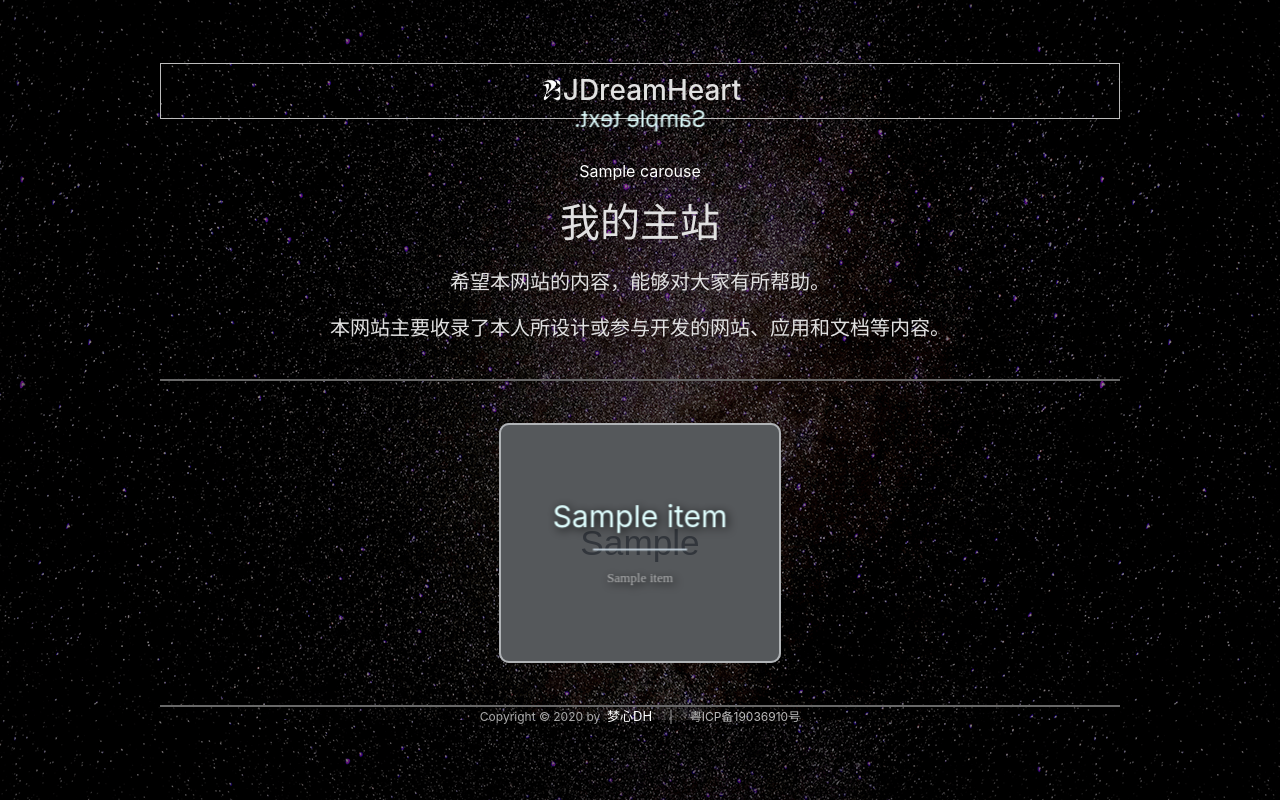
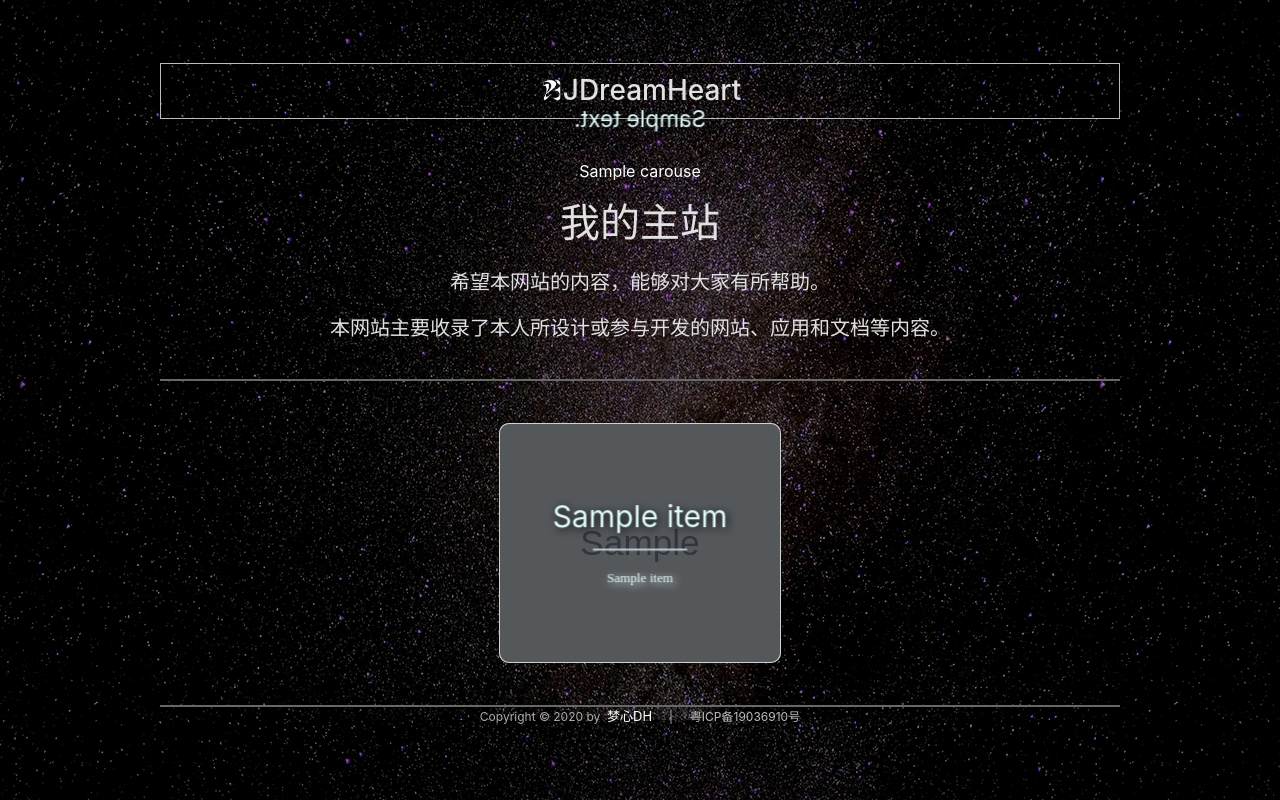
Before and after one commit to dzjh-web/weblist, a Django app: page / in a window 1280 px wide. Run offline with Django 3.2, Linux system fonts and the light colour scheme; tables that the repository leaves empty hold one stand-in row (values such as "Sample post"); grey boxes marked "Sample" are stand-in pictures; some libraries are stand-ins or nearby versions.

Commit message:
refactor:更新首页样式

```diff
--- a/assets/static/css/home.css
+++ b/assets/static/css/home.css
@@ -148,7 +148,7 @@ body{
 	display: block;
 	opacity: .6;
 	background-color: #000000;
-	border: 2px rgba(255,255,255,0.6) solid;
+	border: 1px rgba(255,255,255,0.8) solid;
 	-webkit-backface-visibility: hidden;
 			backface-visibility: hidden;
 	border-radius: 10px;
@@ -167,6 +167,7 @@ body{
 	left: 0;
 	width: 100%;
 	background: #CEDCE7;
+	text-shadow:2px 2px 10px black;
 	background: -webkit-linear-gradient(45deg,  #CEDCE7 0%,#596A72 100%);
 	background: -o-linear-gradient(45deg,  #CEDCE7 0%,#596A72 100%);
 	background: linear-gradient(45deg,  #CEDCE7 0%,#596A72 100%);
@@ -232,7 +233,8 @@ body{
   color: rgba(255,255,255,0.6);
   font-family: 'Montserrat';
   font-weight: 300;
-  text-shadow:2px 2px 10px black;
+  color: lightcyan;
+  text-shadow:2px 2px 10px white;
 }
 @media screen and (max-width: 1024px){
   .content-col{
```
